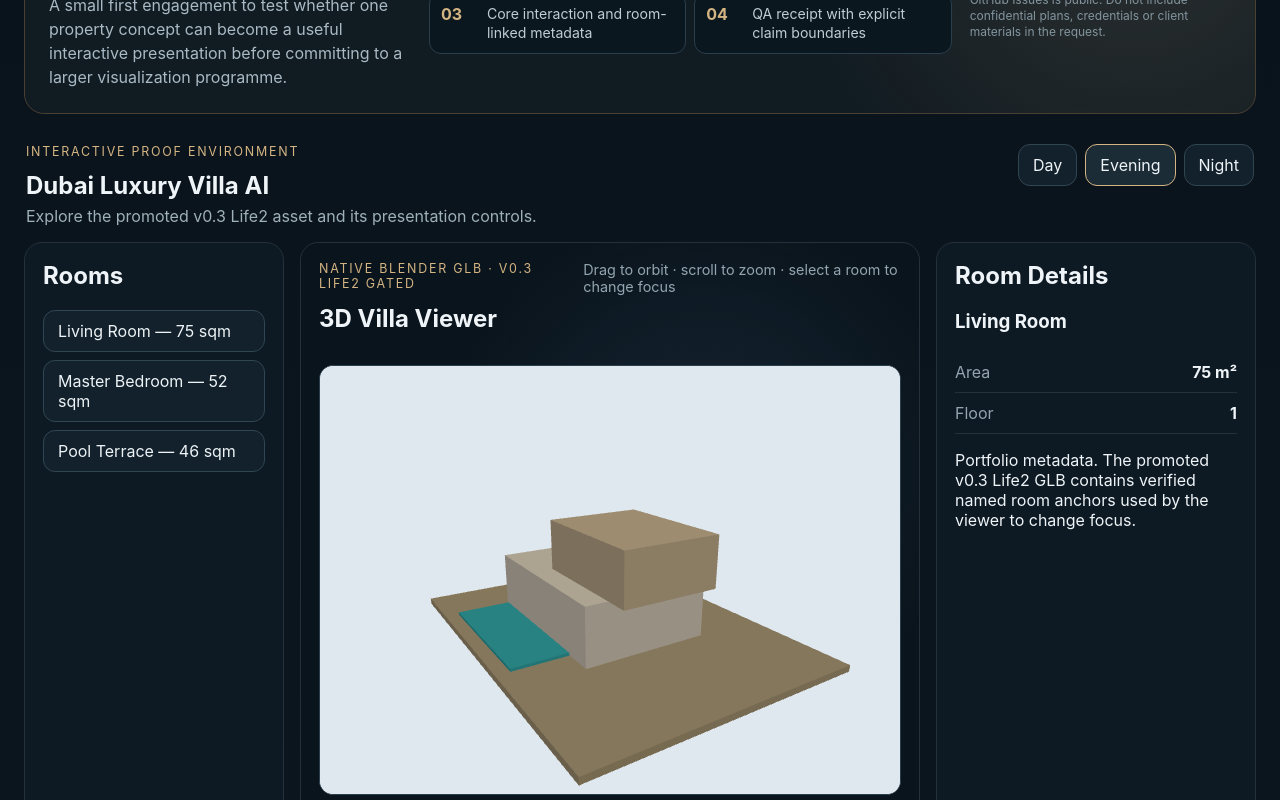
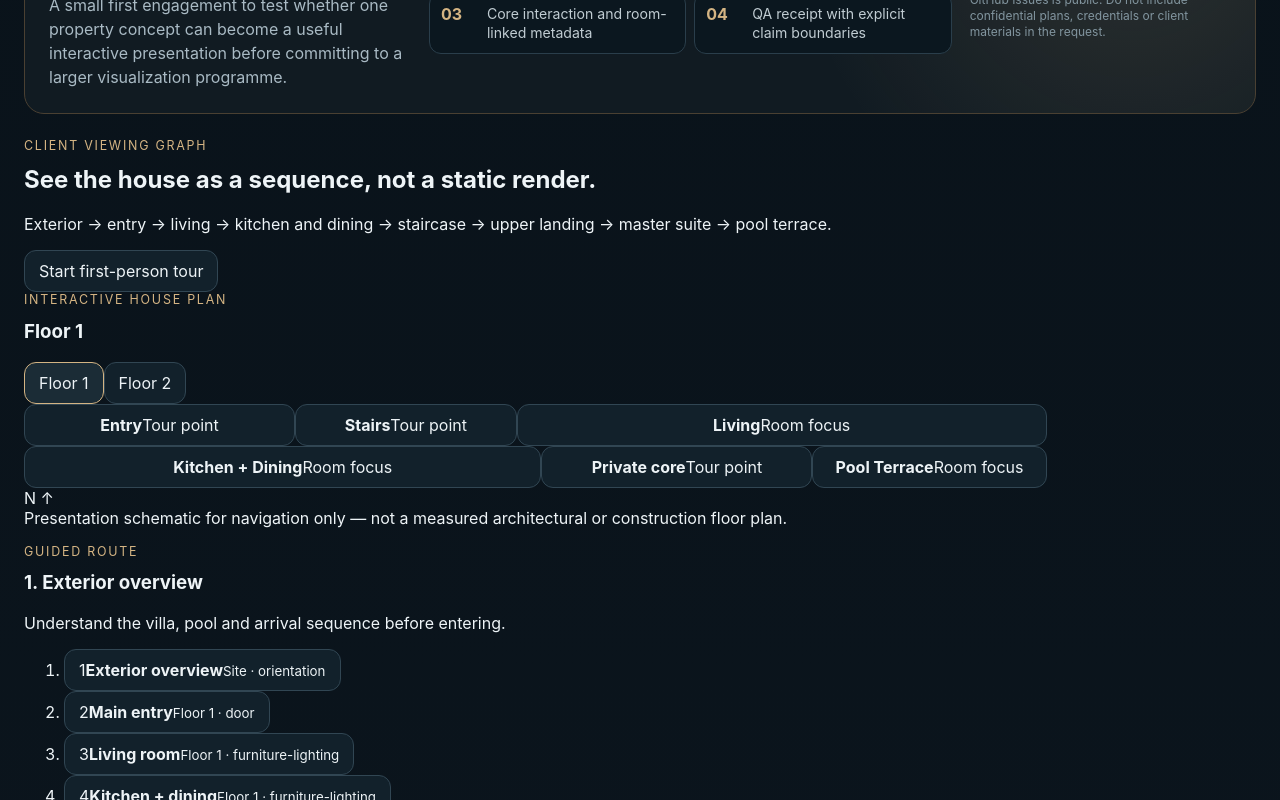
Before and after one commit to safal207/Architectural-AI-Lab, a React (Vite) app in the folder projects/Dubai-Luxury-Villa-AI/web-viewer/app/: page / in a window 1280 px wide. Shown: the part 1180-1980 px from the top of the page. Built offline with nearby package versions, Linux system fonts and the light colour scheme; no server answers.

Commit message:
Wire house plan and first-person tour graph into dashboard

```diff
--- a/projects/Dubai-Luxury-Villa-AI/web-viewer/app/src/Dashboard.jsx
+++ b/projects/Dubai-Luxury-Villa-AI/web-viewer/app/src/Dashboard.jsx
@@ -1,29 +1,56 @@
 import { useState } from 'react';
 import roomsData from '../data/rooms.json';
 import DeveloperCase from './DeveloperCase';
+import TourExperience from './TourExperience';
 import VillaViewer from './VillaViewer';
 import RoomSelector from './RoomSelector';
 import AIPropertyAssistant from './AIPropertyAssistant';
 import MaterialSwitcher from './MaterialSwitcher';
 import InvestorMode from './InvestorMode';
 import { lightingModes } from './DayNightMode';
+import { TOUR_STOPS } from './tourData';
 
 export default function Dashboard() {
   const rooms = roomsData.rooms ?? [];
   const [selectedRoom, setSelectedRoom] = useState(rooms[0] ?? null);
   const [material, setMaterial] = useState(null);
   const [lightingMode, setLightingMode] = useState('evening');
+  const [tourMode, setTourMode] = useState(false);
+  const [activeTourStopId, setActiveTourStopId] = useState('overview');
   const activeLighting = lightingModes[lightingMode] ?? lightingModes.day;
+
+  const selectTourStop = (stop) => {
+    setActiveTourStopId(stop.id);
+    if (stop.roomId) {
+      const room = rooms.find((item) => item.id === stop.roomId);
+      if (room) setSelectedRoom(room);
+    }
+  };
+
+  const selectRoom = (room) => {
+    setSelectedRoom(room);
+    const matchingStop = TOUR_STOPS.find((stop) => stop.roomId === room?.id);
+    if (matchingStop) setActiveTourStopId(matchingStop.id);
+  };
 
   return (
     <main className="app-shell">
       <DeveloperCase />
 
+      <TourExperience
+        activeStopId={activeTourStopId}
+        onSelectStop={selectTourStop}
+        tourMode={tourMode}
+        onToggleTourMode={setTourMode}
+      />
+
       <header className="viewer-toolbar" id="viewer">
         <div>
           <p className="eyebrow">Interactive proof environment</p>
           <h2>Dubai Luxury Villa AI</h2>
-          <p>Explore the promoted v0.3 Life2 asset and its presentation controls.</p>
+          <p>
+            Explore the promoted model, room plan, lighting, materials and guided first-person viewing path.
+          </p>
         </div>
         <nav aria-label="Lighting mode">
           {Object.entries(lightingModes).map(([key, mode]) => (
@@ -42,7 +69,7 @@ export default function Dashboard() {
       <section className="app-grid">
         <aside className="panel rooms-panel">
           <h2>Rooms</h2>
-          <RoomSelector onSelect={setSelectedRoom} />
+          <RoomSelector onSelect={selectRoom} />
         </aside>
 
         <article className="viewer-panel">
@@ -50,6 +77,8 @@ export default function Dashboard() {
             selectedRoom={selectedRoom}
             lightingMode={activeLighting}
             material={material}
+            tourMode={tourMode}
+            activeTourStopId={activeTourStopId}
           />
         </article>
 
@@ -63,7 +92,7 @@ export default function Dashboard() {
                 <div><dt>Floor</dt><dd>{selectedRoom.floor}</dd></div>
               </dl>
               <p>
-                Portfolio metadata. The promoted v0.3 Life2 GLB contains verified named room anchors used by the viewer to change focus.
+                Portfolio metadata. Named room anchors connect the plan, client route and 3D viewer.
               </p>
             </div>
           ) : (
@@ -81,6 +110,7 @@ export default function Dashboard() {
       <footer>
         <span>Lighting: {activeLighting.name}</span>
         <span>Material: {material?.name ?? 'Original hero materials'}</span>
+        <span>View: {tourMode ? 'Guided first-person' : 'Orbit'}</span>
         <span>Concept portfolio — not construction documentation</span>
       </footer>
     </main>
```
